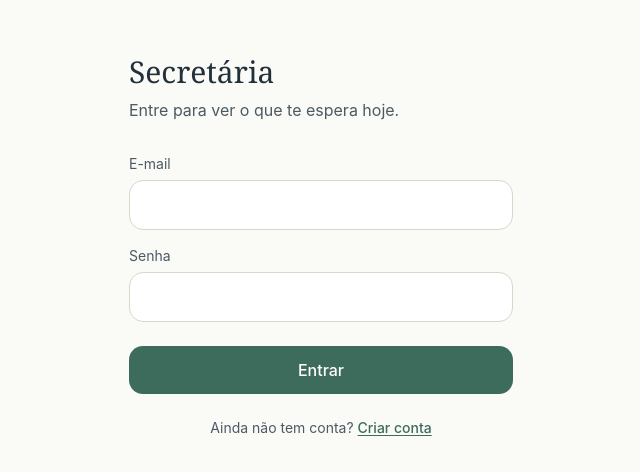
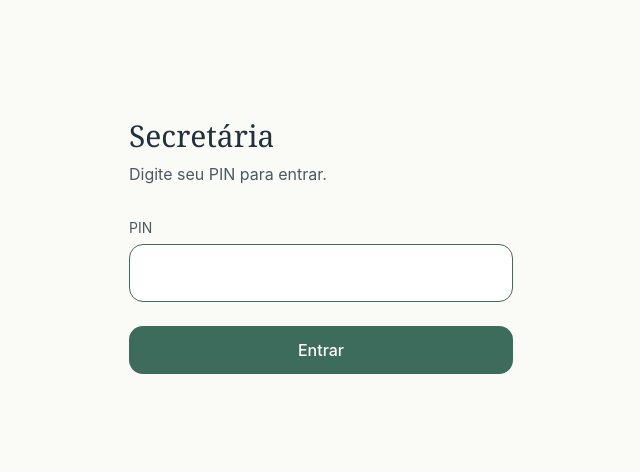
Before and after one commit to gebarbosaa/this_jarvis, a Next.js app: page /login in a window 1280 px wide. Shown: the part 154-626 px from the top of the page, without its empty margins (319-959 px from the left). Built offline with nearby package versions, Linux system fonts and the light colour scheme.

Commit message:
Replace email login with PIN-only access

```diff
--- a/src/app/(auth)/login/page.tsx
+++ b/src/app/(auth)/login/page.tsx
@@ -1,4 +1,3 @@
-import Link from 'next/link';
 import { signIn } from '../actions';
 
 export default function LoginPage({ searchParams }: { searchParams: { erro?: string } }) {
@@ -6,14 +5,31 @@ export default function LoginPage({ searchParams }: { searchParams: { erro?: str
     <main className="flex min-h-dvh flex-col justify-center px-6 py-12">
       <div className="mx-auto w-full max-w-sm">
         <h1 className="font-display text-3xl text-ink">Secretária</h1>
-        <p className="mt-2 text-ink-soft">Entre para ver o que te espera hoje.</p>
-        {searchParams.erro && <p className="mt-6 rounded-card border border-clay/40 bg-clay-light px-4 py-3 text-sm text-clay">{searchParams.erro}</p>}
+        <p className="mt-2 text-ink-soft">Digite seu PIN para entrar.</p>
+        {searchParams.erro && (
+          <p className="mt-6 rounded-card border border-clay/40 bg-clay-light px-4 py-3 text-sm text-clay">
+            {searchParams.erro}
+          </p>
+        )}
         <form action={signIn} className="mt-8 flex flex-col gap-4">
-          <label className="flex flex-col gap-1.5"><span className="text-sm text-ink-soft">E-mail</span><input type="email" name="email" required autoComplete="email" className="rounded-card border border-border bg-white px-4 py-3 text-ink outline-none focus:border-pine" /></label>
-          <label className="flex flex-col gap-1.5"><span className="text-sm text-ink-soft">Senha</span><input type="password" name="password" required autoComplete="current-password" className="rounded-card border border-border bg-white px-4 py-3 text-ink outline-none focus:border-pine" /></label>
-          <button type="submit" className="mt-2 rounded-card bg-pine px-4 py-3 font-medium text-white transition-colors active:bg-pine-dark">Entrar</button>
+          <label className="flex flex-col gap-1.5">
+            <span className="text-sm text-ink-soft">PIN</span>
+            <input
+              type="password"
+              name="pin"
+              inputMode="numeric"
+              pattern="[0-9]*"
+              maxLength={4}
+              required
+              autoComplete="off"
+              autoFocus
+              className="rounded-card border border-border bg-white px-4 py-3 text-center text-2xl tracking-[0.5em] text-ink outline-none focus:border-pine"
+            />
+          </label>
+          <button type="submit" className="mt-2 rounded-card bg-pine px-4 py-3 font-medium text-white transition-colors active:bg-pine-dark">
+            Entrar
+          </button>
         </form>
-        <p className="mt-6 text-center text-sm text-ink-soft">Ainda não tem conta? <Link href="/cadastro" className="font-medium text-pine underline underline-offset-2">Criar conta</Link></p>
       </div>
     </main>
   );
```
